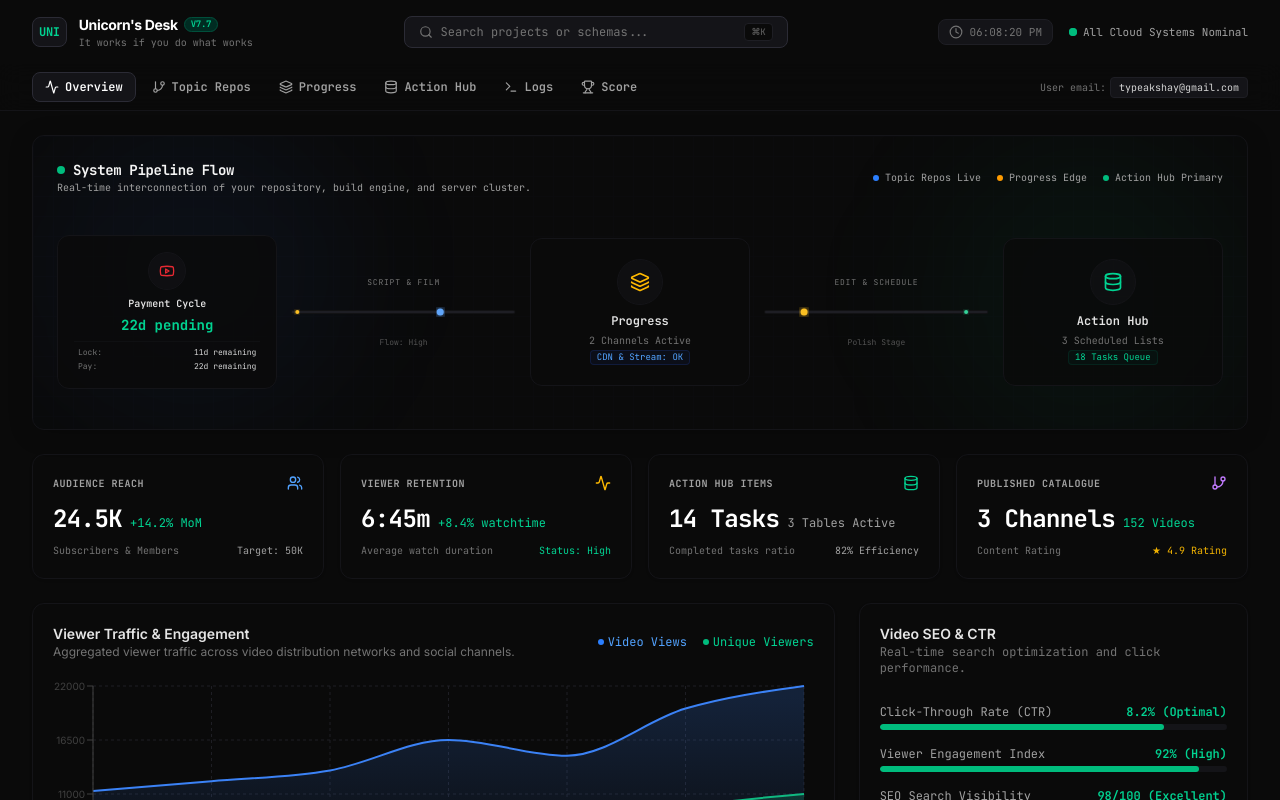
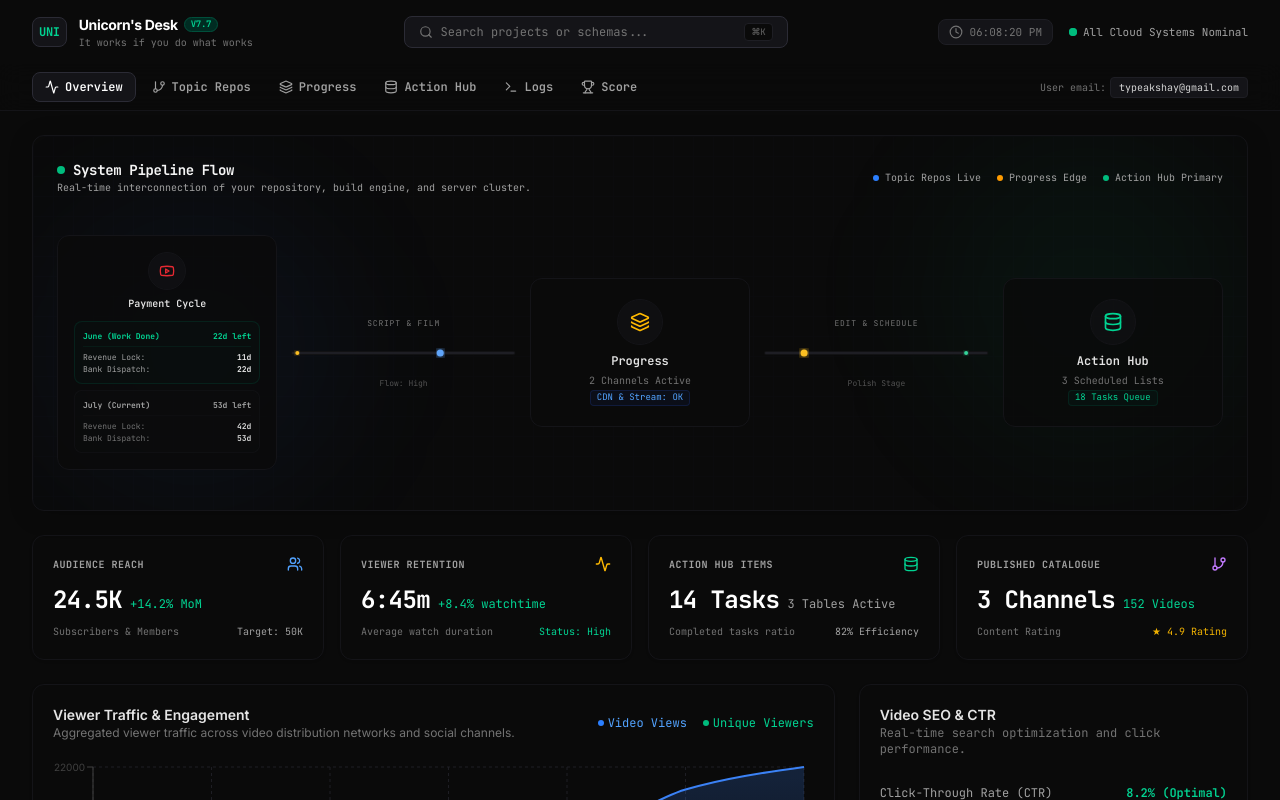
Before and after one commit to akshay58165/system-hub-dashboard, a React (Vite) app: page / in a window 1280 px wide. Shown: the top 800 px of the page. Built offline with nearby package versions, Linux system fonts and the light colour scheme.

Commit message:
feat: design dynamic YouTube payment cycle with last month (green) and current month tracks

```diff
--- a/src/components/Overview.tsx
+++ b/src/components/Overview.tsx
@@ -49,26 +49,37 @@ export default function Overview({ repos, vercelProjects, supabase, events, onTa
   // YouTube Payment Cycle calculations
   const paymentMetrics = useMemo(() => {
     const today = new Date();
+    const day = today.getDate();
 
-    let lockDate = new Date(today.getFullYear(), today.getMonth(), 10);
-    if (today.getDate() > 10) {
-      lockDate = new Date(today.getFullYear(), today.getMonth() + 1, 10);
+    // Check if current month's payout has been dispatched
+    let payoutMonthOffset = 0;
+    if (day > 21) {
+      payoutMonthOffset = 1;
     }
 
-    let payoutDate = new Date(today.getFullYear(), today.getMonth(), 21);
-    if (today.getDate() > 21) {
-      payoutDate = new Date(today.getFullYear(), today.getMonth() + 1, 21);
-    }
+    // Cycle A: Last Month's Work (incoming payout this month or next)
+    const cycleAWorkDate = new Date(today.getFullYear(), today.getMonth() + payoutMonthOffset - 1, 1);
+    const cycleALockDate = new Date(today.getFullYear(), today.getMonth() + payoutMonthOffset, 10);
+    const cycleAPayoutDate = new Date(today.getFullYear(), today.getMonth() + payoutMonthOffset, 21);
 
-    const lockDiff = lockDate.getTime() - today.getTime();
-    const lockDays = Math.ceil(lockDiff / (1000 * 60 * 60 * 24));
+    // Cycle B: Current Month's Work (following payout next month)
+    const cycleBWorkDate = new Date(today.getFullYear(), today.getMonth() + payoutMonthOffset, 1);
+    const cycleBLockDate = new Date(today.getFullYear(), today.getMonth() + payoutMonthOffset + 1, 10);
+    const cycleBPayoutDate = new Date(today.getFullYear(), today.getMonth() + payoutMonthOffset + 1, 21);
 
-    const payoutDiff = payoutDate.getTime() - today.getTime();
-    const payDays = Math.ceil(payoutDiff / (1000 * 60 * 60 * 24));
+    const formatDays = (targetDate: Date) => {
+      const diff = targetDate.getTime() - today.getTime();
+      const days = Math.ceil(diff / (1000 * 60 * 60 * 24));
+      return days <= 0 ? 'Done' : `${days}d`;
+    };
 
     return {
-      lockDays,
-      payDays
+      cycleAWorkName: cycleAWorkDate.toLocaleString('default', { month: 'long' }),
+      cycleALockDays: formatDays(cycleALockDate),
+      cycleAPayDays: formatDays(cycleAPayoutDate),
+      cycleBWorkName: cycleBWorkDate.toLocaleString('default', { month: 'long' }),
+      cycleBLockDays: formatDays(cycleBLockDate),
+      cycleBPayDays: formatDays(cycleBPayoutDate)
     };
   }, []);
 
@@ -142,17 +153,36 @@ export default function Overview({ repos, vercelProjects, supabase, events, onTa
               <Youtube className="h-4 w-4 text-red-500 group-hover:scale-110 transition-transform duration-300 animate-pulse" />
             </div>
             <span className="text-[10px] font-mono font-semibold text-neutral-200">Payment Cycle</span>
-            <span className="text-sm font-mono font-bold text-emerald-400 mt-1 select-none">
-              {paymentMetrics.payDays}d pending
-            </span>
-            <div className="text-[8px] font-mono text-neutral-500 mt-1.5 pt-1 border-t border-neutral-900/60 w-full flex flex-col gap-0.5">
-              <div className="flex justify-between px-1">
-                <span>Lock:</span>
-                <span className="text-neutral-300">{paymentMetrics.lockDays}d remaining</span>
+
+            {/* Cycle A: Last Month Work (Incoming) */}
+            <div className="w-full mt-2.5 p-2 bg-emerald-950/10 border border-emerald-900/30 rounded-lg text-left text-[8px] font-mono select-none">
+              <div className="flex justify-between items-center border-b border-emerald-900/20 pb-1 mb-1 font-bold text-emerald-400">
+                <span>{paymentMetrics.cycleAWorkName} (Work Done)</span>
+                <span>{paymentMetrics.cycleAPayDays} left</span>
               </div>
-              <div className="flex justify-between px-1">
-                <span>Pay:</span>
-                <span className="text-neutral-300">{paymentMetrics.payDays}d remaining</span>
+              <div className="flex justify-between text-neutral-400">
+                <span>Revenue Lock:</span>
+                <span className="text-neutral-200 font-bold">{paymentMetrics.cycleALockDays}</span>
+              </div>
+              <div className="flex justify-between text-neutral-400">
+                <span>Bank Dispatch:</span>
+                <span className="text-neutral-200 font-bold">{paymentMetrics.cycleAPayDays}</span>
+              </div>
+            </div>
+
+            {/* Cycle B: Current Month Work (Active) */}
+            <div className="w-full mt-1.5 p-2 bg-neutral-900/10 border border-neutral-900/60 rounded-lg text-left text-[8px] font-mono select-none">
+              <div className="flex justify-between items-center border-b border-neutral-900/40 pb-1 mb-1 font-bold text-neutral-400">
+                <span>{paymentMetrics.cycleBWorkName} (Current)</span>
+                <span>{paymentMetrics.cycleBPayDays} left</span>
+              </div>
+              <div className="flex justify-between text-neutral-500">
+                <span>Revenue Lock:</span>
+                <span className="text-neutral-300 font-bold">{paymentMetrics.cycleBLockDays}</span>
+              </div>
+              <div className="flex justify-between text-neutral-500">
+                <span>Bank Dispatch:</span>
+                <span className="text-neutral-300 font-bold">{paymentMetrics.cycleBPayDays}</span>
               </div>
             </div>
           </div>
```
